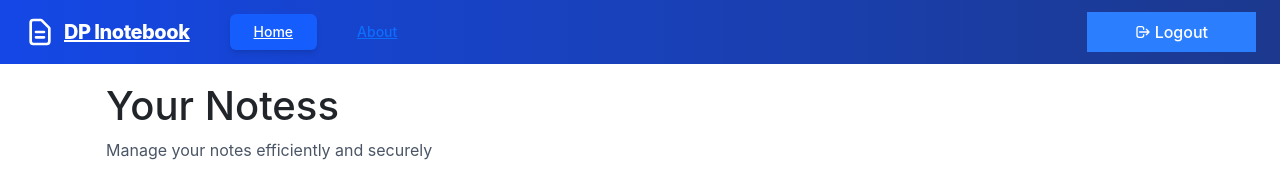
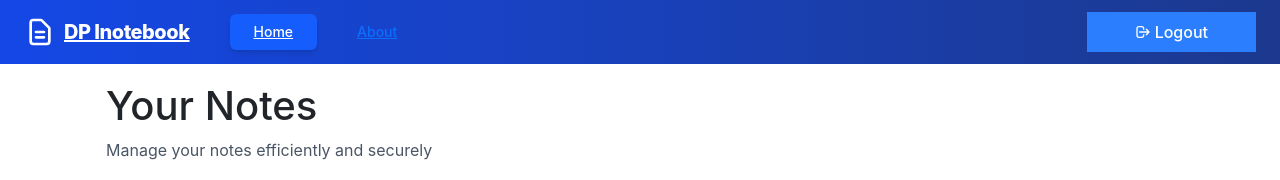
Before and after one commit to dhruvp66572/inotebook, a React (Create React App) app: page / in a window 1280 px wide. Shown: the top 180 px of the page. Built offline with nearby package versions, Linux system fonts and the light colour scheme; no server answers; sample sign-in values are in the browser's storage.

Commit message:
Fix Error

```diff
--- a/src/components/Home.js
+++ b/src/components/Home.js
@@ -6,7 +6,7 @@
   return (
     <div className="container mx-auto px-4 py-8">
       <div className="mb-8">
-        <h1 className="text-3xl font-bold text-gray-800">Your Notess</h1>
+        <h1 className="text-3xl font-bold text-gray-800">Your Notes</h1>
         <p className="text-gray-600 mt-2">Manage your notes efficiently and securely</p>
       </div>
       <div className="bg-white rounded-lg shadow-md p-6">
```
Also changed, not shown: 1 other file (tests, documents, lock files or other folders).
